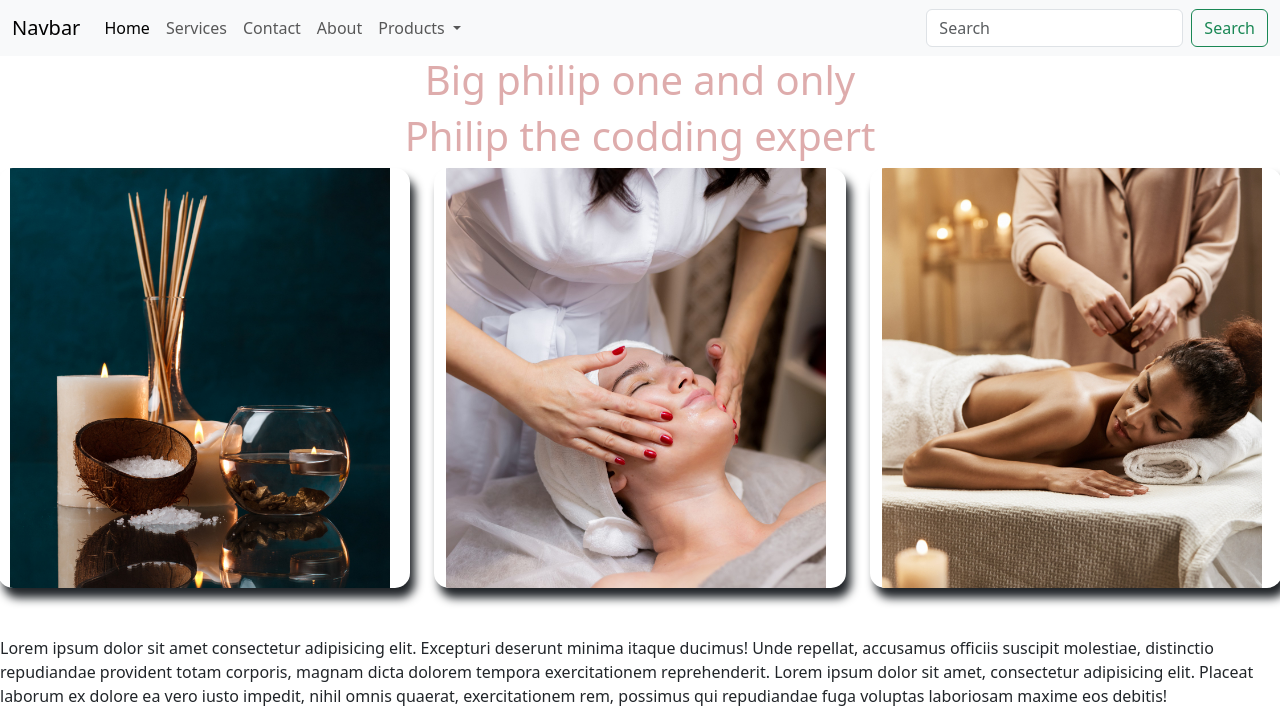
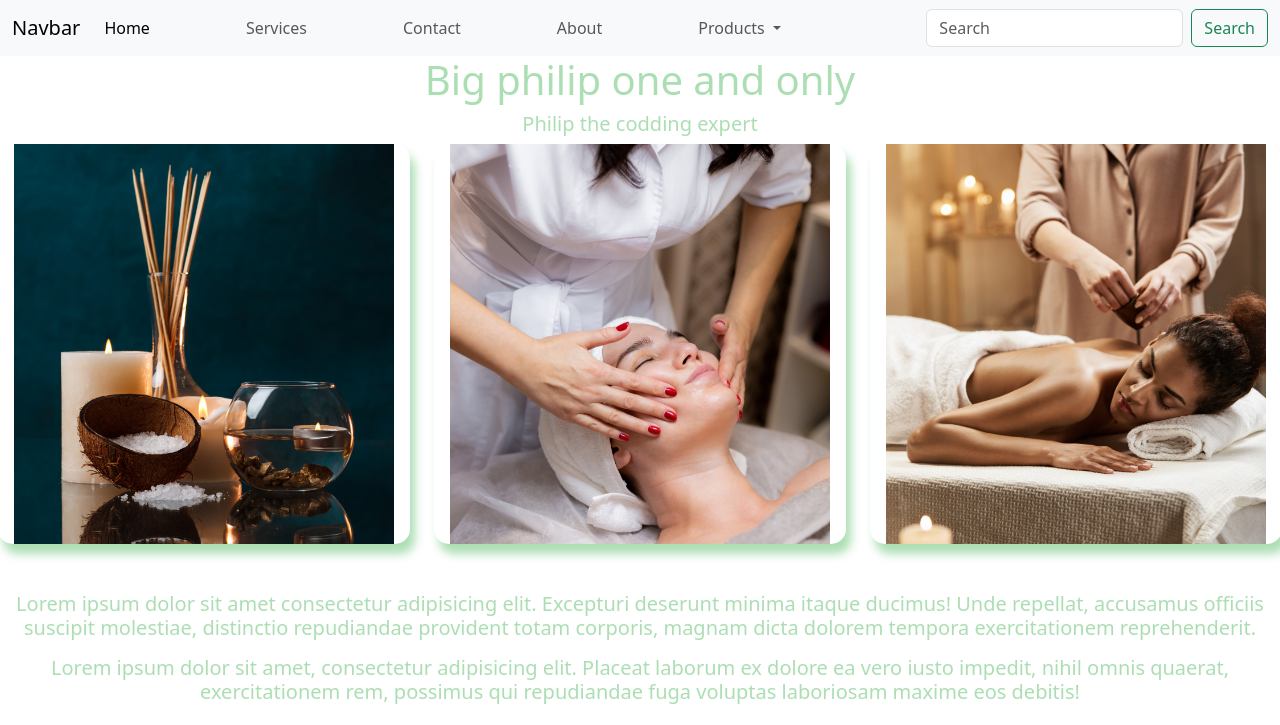
Before and after one commit to WinPraise/Team-Project, a plain HTML site: page services.html in a window 1280 px wide. Shown: the top 725 px of the page. Drawn offline with nearby package versions, Linux system fonts and the light colour scheme.

Commit message:
i added more

```diff
--- a/css/services.css
+++ b/css/services.css
@@ -5,7 +5,6 @@
 }
 
 .boxx{
-<<<<<<< HEAD
     /* border: 1px solid black; */
     height: 400px;
     box-shadow: 5px 10px 10px;
@@ -26,9 +25,16 @@
 
 }
 
-h1{
+.yyy{
+
+    text-align: center !important;
+    color: rgba(53, 176, 71, 0.413);
+    transition: transform 0.7s ease-in-out;
+}
+
+h5{
     text-align: center;
-    color: rgba(176, 53, 53, 0.413);
+    color: rgba(53, 176, 71, 0.413);
     transition: transform 0.7s ease-in-out;
 }
 
@@ -41,10 +47,6 @@
     text-align: center;
 }
 
-=======
-    border: 1px solid black;
-    height: 200px;
-}
 
 .navbar-nav {
           flex-grow: 1;
@@ -54,4 +56,3 @@
         .navbar .d-flex {
           margin-left: auto;
         }
->>>>>>> 8abc7e83453dbb9eb1b143b268fbd2634d08eac4
--- a/services.html
+++ b/services.html
@@ -53,10 +53,14 @@
   </div>
 </nav>
 
-<h1>Big philip one and only</h1>
+
 <div class="akp">
-        <h1>Philip the codding expert</h1>
+  <div class="yyy">
+    <h1 class="">Big philip one and only</h1>
 
+
+  </div>
+       <h5 class="rrrr">Philip the codding expert<h5>
         <div class="row gap-4  boxxx">
             <div class="col-md boxx"><img class="coll" src="./images/11893.jpg" alt=""></div>
             <div class="col-md boxx"><img class="coll" src="./images/4206.jpg" alt=""></div>
@@ -64,7 +68,7 @@
         </div>
         <br>
         <br>
-        Lorem ipsum dolor sit amet consectetur adipisicing elit. Excepturi deserunt minima itaque ducimus! Unde repellat, accusamus officiis suscipit molestiae, distinctio repudiandae provident totam corporis, magnam dicta dolorem tempora exercitationem reprehenderit.
+        <p>Lorem ipsum dolor sit amet consectetur adipisicing elit. Excepturi deserunt minima itaque ducimus! Unde repellat, accusamus officiis suscipit molestiae, distinctio repudiandae provident totam corporis, magnam dicta dolorem tempora exercitationem reprehenderit.</p>
         Lorem ipsum dolor sit amet, consectetur adipisicing elit. Placeat laborum ex dolore ea vero iusto impedit, nihil omnis quaerat, exercitationem rem, possimus qui repudiandae fuga voluptas laboriosam maxime eos debitis!
         <br>
         <br>
```
